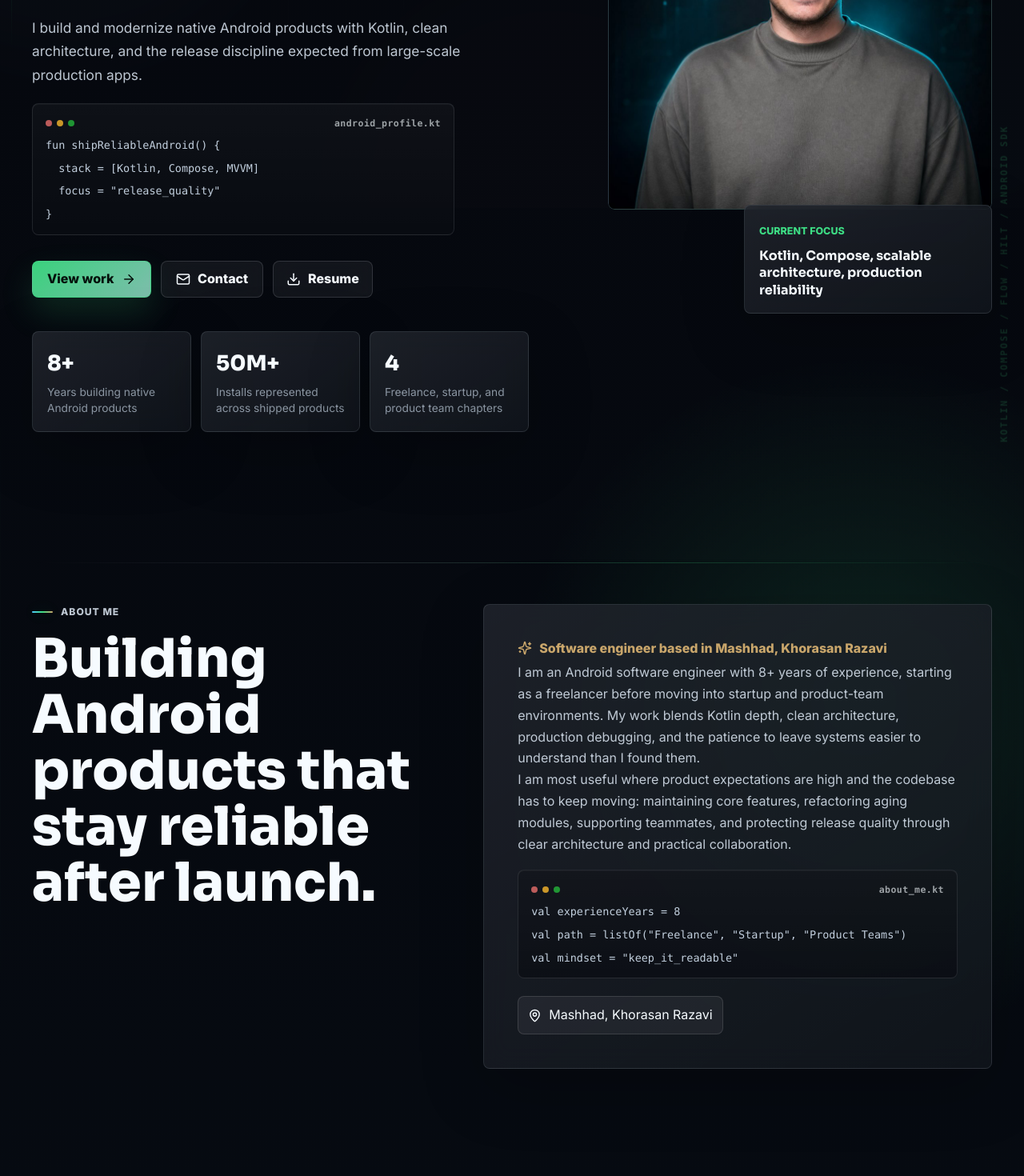
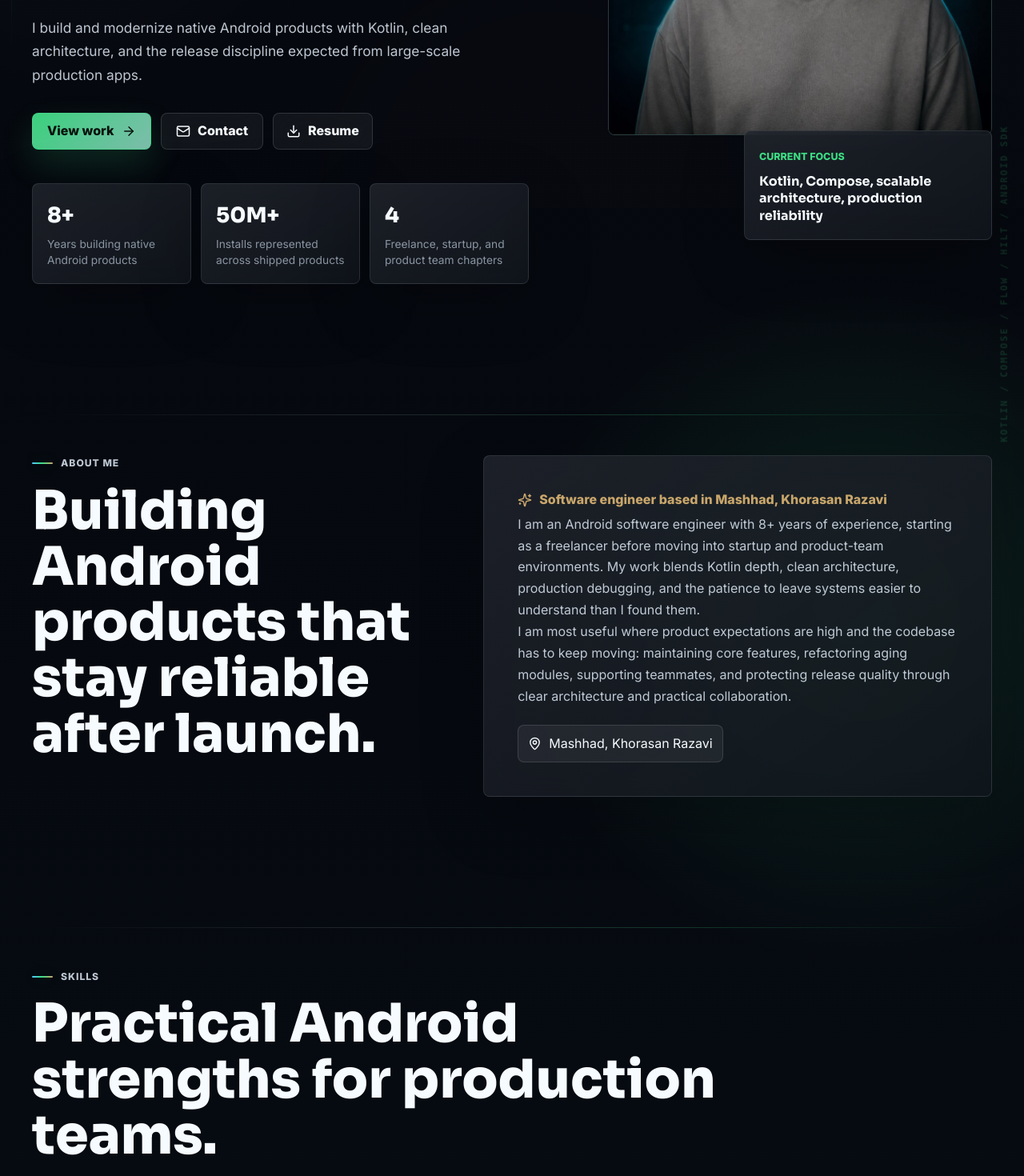
Before and after one commit to amirrezaHaghani/My-Portfolio, a Vue app: page / in a window 1280 px wide. Shown: the part 540-2010 px from the top of the page at 80% size. Built offline with nearby package versions, Linux system fonts and the light colour scheme.

Commit message:
Revert "Add more programming visual elements"
This reverts commit 6566d09705f325818f6d53866a3b4d75b8514c2b.

```diff
--- a/src/components/AboutSection.vue
+++ b/src/components/AboutSection.vue
@@ -9,19 +9,6 @@ import { useUiStore } from '../stores/ui';
 const ui = useUiStore();
 const { locale } = storeToRefs(ui);
 const isFa = computed(() => locale.value === 'fa');
-const aboutCodeLines = computed(() =>
-  isFa.value
-    ? [
-        'val experienceYears = 8',
-        'val path = listOf("Freelance", "Startup", "Product Teams")',
-        'val mindset = "keep_it_readable"',
-      ]
-    : [
-        'val experienceYears = 8',
-        'val path = listOf("Freelance", "Startup", "Product Teams")',
-        'val mindset = "keep_it_readable"',
-      ],
-);
 </script>
 
 <template>
@@ -52,17 +39,6 @@ const aboutCodeLines = computed(() =>
           release quality through clear architecture and practical collaboration.
         </p>
       </template>
-      <div class="inline-code-panel" aria-label="Engineer summary">
-        <div class="code-panel-header">
-          <span class="code-dots" aria-hidden="true">
-            <i></i>
-            <i></i>
-            <i></i>
-          </span>
-          <strong>about_me.kt</strong>
-        </div>
-        <code v-for="line in aboutCodeLines" :key="line" class="code-line">{{ line }}</code>
-      </div>
       <div class="location-pill">
         <MapPin :size="17" aria-hidden="true" />
         {{ isFa ? fa.about.location : profile.location }}
--- a/src/components/ContactSection.vue
+++ b/src/components/ContactSection.vue
@@ -25,19 +25,6 @@ const contactLabels = computed(() =>
         github: 'View GitHub',
         chips: ['Product delivery', 'Architecture advisory', 'Android team lead'],
       },
-);
-const contactCommandLines = computed(() =>
-  isFa.value
-    ? [
-        '$ ./start-collaboration',
-        '> scope = "android_product"',
-        '> reply_window = "same_day"',
-      ]
-    : [
-        '$ ./start-collaboration',
-        '> scope = "android_product"',
-        '> reply_window = "same_day"',
-      ],
 );
 
 function handleSubmit() {
@@ -104,10 +91,6 @@ async function copyToClipboard(value: string, key: 'email' | 'phone') {
           </div>
         </div>
 
-        <div class="contact-cli" aria-label="Command line status">
-          <code v-for="line in contactCommandLines" :key="line" class="code-line">{{ line }}</code>
-        </div>
-
         <div class="contact-quick-actions">
           <button type="button" class="copy-contact-button" @click="copyToClipboard(profile.email, 'email')">
             <Check v-if="copied === 'email'" :size="17" aria-hidden="true" />
--- a/src/components/HeroSection.vue
+++ b/src/components/HeroSection.vue
@@ -10,21 +10,6 @@ const ui = useUiStore();
 const { locale } = storeToRefs(ui);
 const isFa = computed(() => locale.value === 'fa');
 const displayedMetrics = computed(() => (isFa.value ? fa.metrics : metrics));
-const heroCodeLines = computed(() =>
-  isFa.value
-    ? [
-        'fun shipReliableAndroid() {',
-        '  stack = [Kotlin, Compose, MVVM]',
-        '  focus = "release_quality"',
-        '}',
-      ]
-    : [
-        'fun shipReliableAndroid() {',
-        '  stack = [Kotlin, Compose, MVVM]',
-        '  focus = "release_quality"',
-        '}',
-      ],
-);
 </script>
 
 <template>
@@ -34,17 +19,6 @@ const heroCodeLines = computed(() =>
       <h1>{{ isFa ? fa.hero.name : profile.name }}</h1>
       <p class="hero-role">{{ isFa ? fa.hero.role : profile.role }}</p>
       <p class="hero-tagline">{{ isFa ? fa.hero.tagline : profile.tagline }}</p>
-      <div class="hero-code-block reveal" aria-label="Engineering snapshot">
-        <div class="code-panel-header">
-          <span class="code-dots" aria-hidden="true">
-            <i></i>
-            <i></i>
-            <i></i>
-          </span>
-          <strong>android_profile.kt</strong>
-        </div>
-        <code v-for="line in heroCodeLines" :key="line" class="code-line">{{ line }}</code>
-      </div>
 
       <div class="hero-actions">
         <a class="primary-button" href="#projects">
--- a/src/components/SkillsSection.vue
+++ b/src/components/SkillsSection.vue
@@ -85,12 +85,6 @@ const skillGroups = computed(() => {
     ...(isFa.value ? fa.skills.groups[name] : skillDetails[name]),
   }));
 });
-
-const skillSnippet = (group: { name: SkillGroup; focus: string }) => [
-  `interface ${group.name}Module {`,
-  `  val focus: String = "${group.focus.toLowerCase().replace(/\s+/g, '_')}"`,
-  '}',
-];
 </script>
 
 <template>
@@ -116,10 +110,6 @@ const skillSnippet = (group: { name: SkillGroup; focus: string }) => [
           <p>{{ group.summary }}</p>
         </div>
 
-        <div class="skill-code-block" :aria-label="`${group.name} code profile`">
-          <code v-for="line in skillSnippet(group)" :key="line" class="code-line">{{ line }}</code>
-        </div>
-
         <ul class="skill-proof-list" :aria-label="`${group.name} proof points`">
           <li v-for="point in group.impact" :key="point">{{ point }}</li>
         </ul>
--- a/src/styles.css
+++ b/src/styles.css
@@ -3091,91 +3091,6 @@ h2 {
   color: var(--text-soft);
 }
 
-.hero-code-block,
-.inline-code-panel,
-.skill-code-block,
-.contact-cli {
-  position: relative;
-  z-index: 1;
-  display: grid;
-  gap: 8px;
-  padding: 14px 16px;
-  border: 1px solid rgba(229, 240, 252, 0.1);
-  border-radius: 8px;
-  background:
-    linear-gradient(180deg, rgba(255, 255, 255, 0.04), rgba(255, 255, 255, 0.015)),
-    rgba(5, 8, 14, 0.7);
-  box-shadow: inset 0 1px 0 rgba(255, 255, 255, 0.04);
-  direction: ltr;
-  text-align: left;
-  unicode-bidi: isolate;
-}
-
-.hero-code-block {
-  margin-top: 20px;
-  max-width: min(100%, 33rem);
-}
-
-.inline-code-panel {
-  margin-top: 18px;
-}
-
-.skill-code-block {
-  margin-top: 2px;
-}
-
-.contact-cli {
-  margin-top: -2px;
-}
-
-.code-panel-header {
-  display: flex;
-  align-items: center;
-  justify-content: space-between;
-  gap: 14px;
-  min-height: 20px;
-  color: rgba(246, 251, 255, 0.62);
-  font-family: ui-monospace, SFMono-Regular, Consolas, 'Liberation Mono', monospace;
-  font-size: 0.72rem;
-  font-weight: 700;
-  letter-spacing: 0.04em;
-}
-
-.code-dots {
-  display: inline-flex;
-  align-items: center;
-  gap: 6px;
-}
-
-.code-dots i {
-  width: 8px;
-  height: 8px;
-  border-radius: 999px;
-  background: rgba(255, 255, 255, 0.16);
-}
-
-.code-dots i:nth-child(1) {
-  background: rgba(255, 120, 117, 0.72);
-}
-
-.code-dots i:nth-child(2) {
-  background: rgba(255, 189, 46, 0.78);
-}
-
-.code-dots i:nth-child(3) {
-  background: rgba(39, 201, 63, 0.72);
-}
-
-.code-line {
-  display: block;
-  color: rgba(214, 228, 244, 0.9);
-  font-family: ui-monospace, SFMono-Regular, Consolas, 'Liberation Mono', monospace;
-  font-size: 0.84rem;
-  line-height: 1.55;
-  white-space: pre-wrap;
-  word-break: break-word;
-}
-
 .metric-strip div,
 .glass-panel,
 .skill-card,
```
